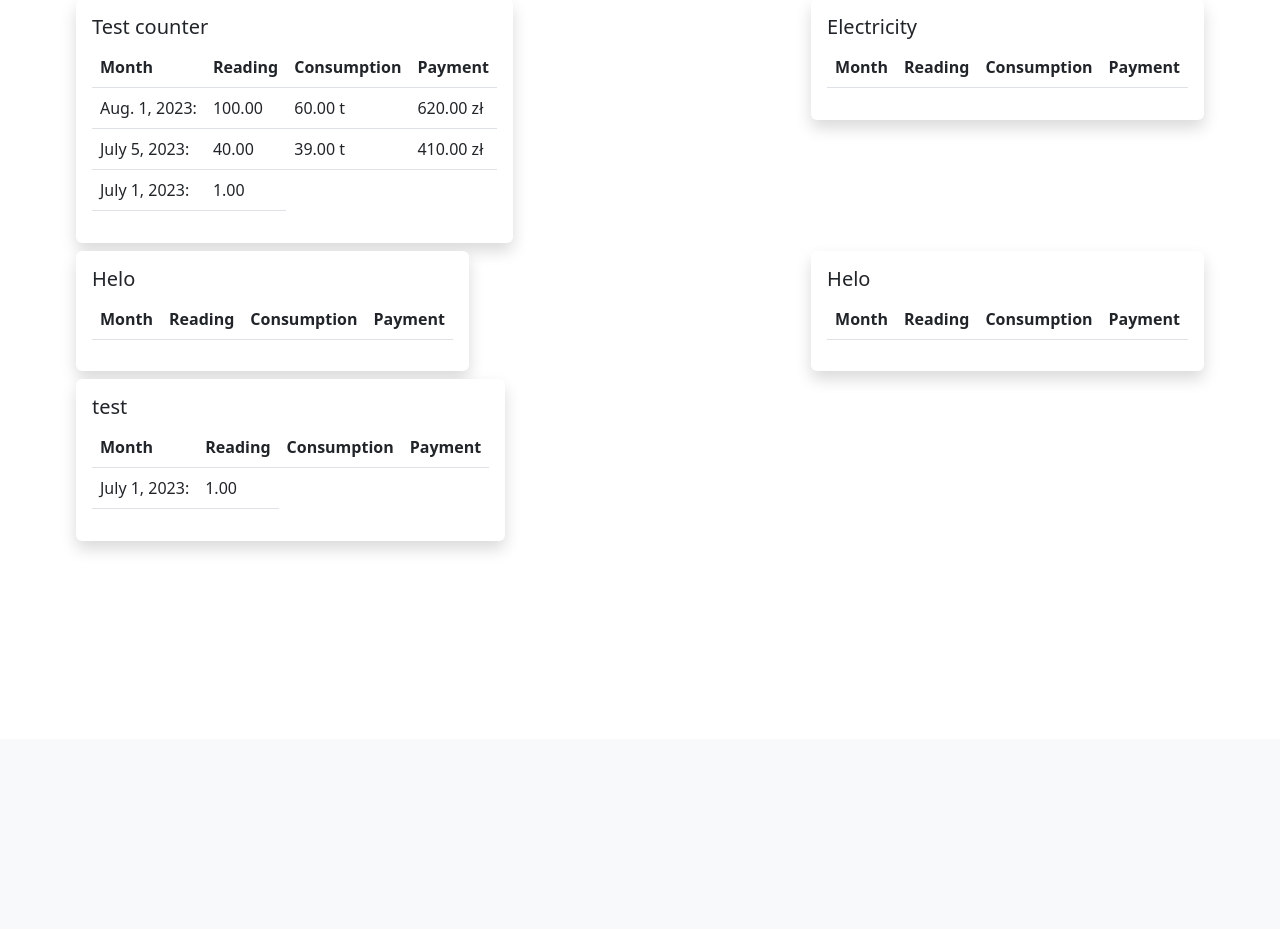
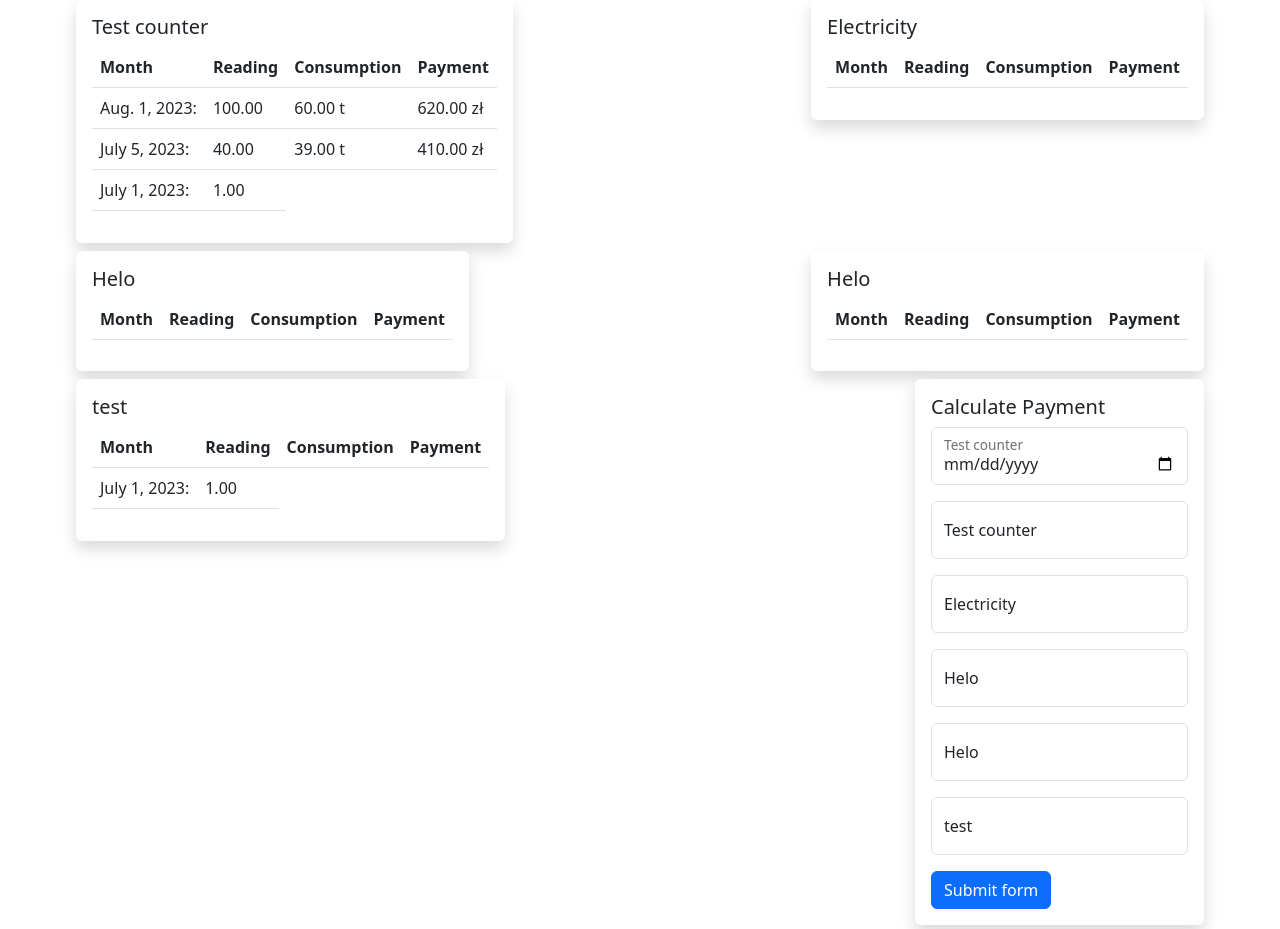
Before and after one commit to Dymirt/cs50web, a Django app: template capstone/counters/templates/counters/summary.html in a window 1280 px wide. Shown: the part 61-990 px from the top of the page. Before the commit the page ends 611 px from the top, so only its background shows below. Run offline with Django 4.2, Linux system fonts and the light colour scheme; the template is opened without the code that fills it: values that come from a table or form of the project are taken from there, others are empty; data comes from the database, SQL or seed files in the repository.

Commit message:
adding calculate payment form
Signed-off-by: Dymirt <kolidadmytro@gmail.com>

```diff
--- a/capstone/counters/templates/counters/summary.html
+++ b/capstone/counters/templates/counters/summary.html
@@ -6,8 +6,33 @@
     <div class="col-auto  m-1 g-1">
         {% include 'counters/partials/summary_per_month_table.html' %}
     </div>
+        {% endwith %}
+    {% endfor %}
+    <div class="col-auto  m-1 g-1">
+        <div class="card border-0 shadow rounded">
+            <div class="card-body">
+        <h5 class="card-title">Calculate Payment</h5>
+
+    <form>
+        <div class="form-floating mb-3">
+          <input type="date" class="form-control" id="date" placeholder="name@example.com">
+          <label for="date">{{ counter.title }}</label>
+        </div>
+    {% for object in object_list %}
+    {% with counter=object %}
+        <div class="form-floating mb-3">
+          <input type="number" class="form-control" id="{{ counter.title }}" placeholder="name@example.com">
+          <label for="{{ counter.title }}">{{ counter.title }}</label>
+        </div>
+
     {% endwith %}
-
     {% endfor %}
+          <div class="col-12">
+    <button class="btn btn-primary" type="submit">Submit form</button>
+  </div>
+    </form>
+    </div>
+        </div>
+    </div>
 </div>
 {% endblock %}
```
